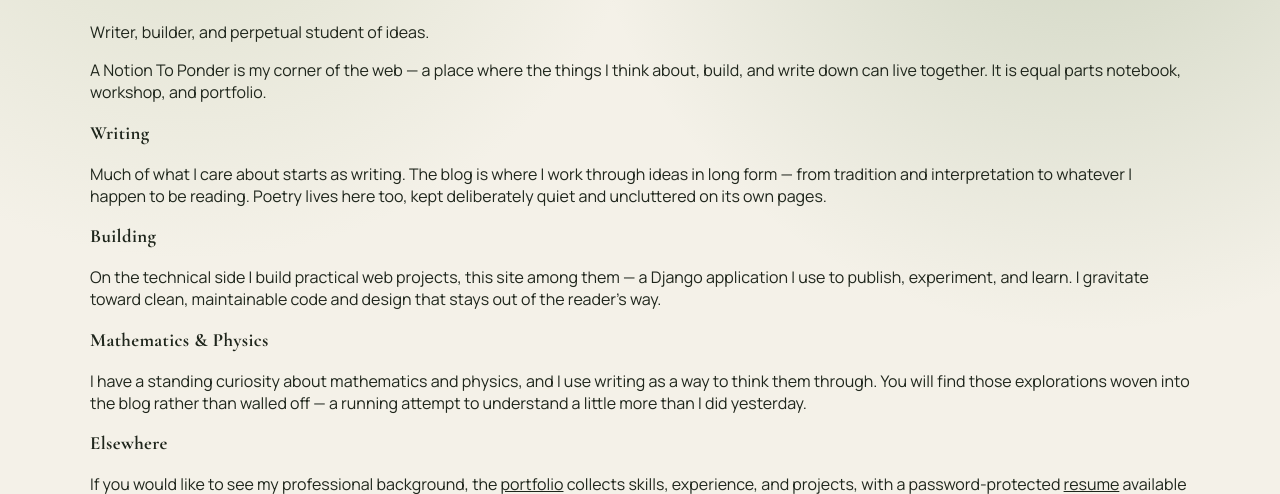
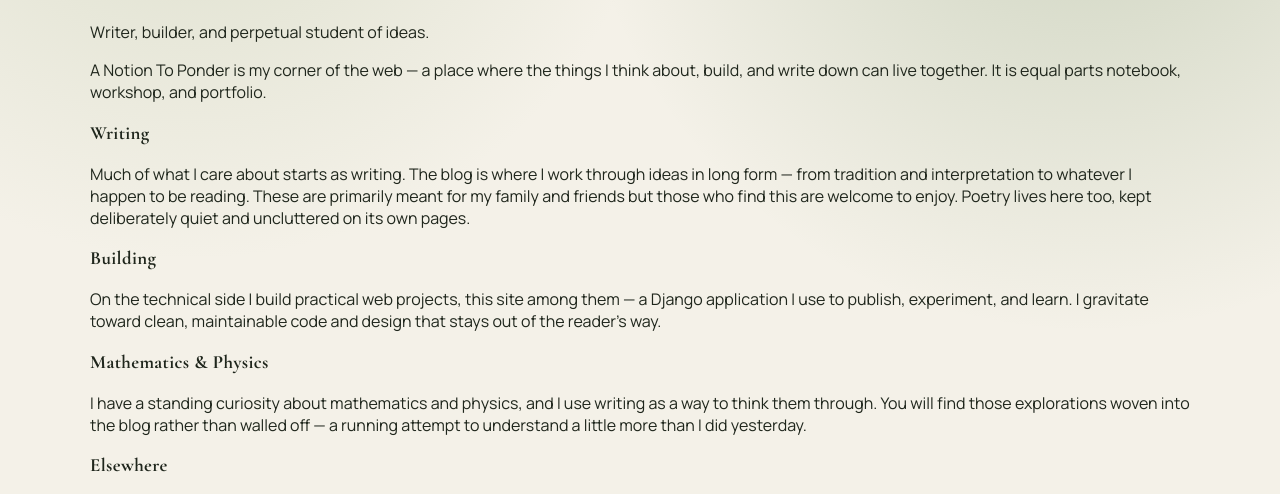
Before and after one commit to abwasker/MyWebsite, a Django app: page /about/ in a window 1280 px wide. Shown: the part 181-675 px from the top of the page. Run offline with Django 5.2, Linux system fonts and the light colour scheme.

Commit message:
made a minor change to test push

```diff
--- a/Website/templates/about.html
+++ b/Website/templates/about.html
@@ -25,6 +25,7 @@
         <p>
             Much of what I care about starts as writing. The blog is where I work through ideas in
             long form &mdash; from tradition and interpretation to whatever I happen to be reading.
+            These are primarily meant for my family and friends but those who find this are welcome to enjoy.
             Poetry lives here too, kept deliberately quiet and uncluttered on its own pages.
         </p>
     </section>
```
Also changed, not shown: 1 other file.
